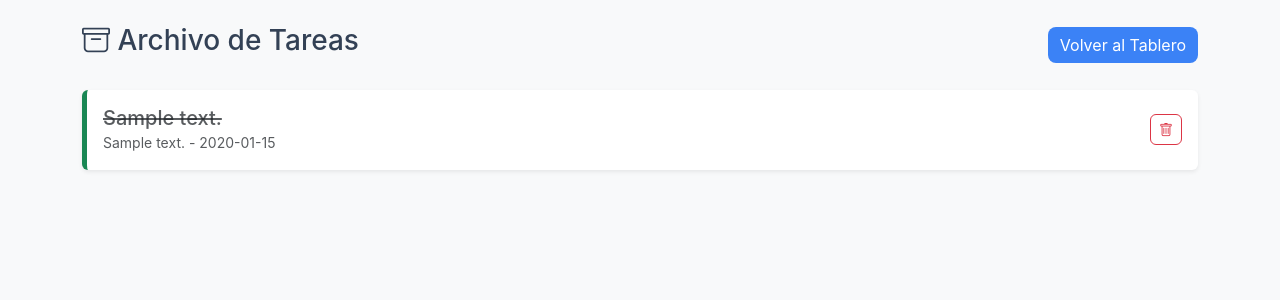
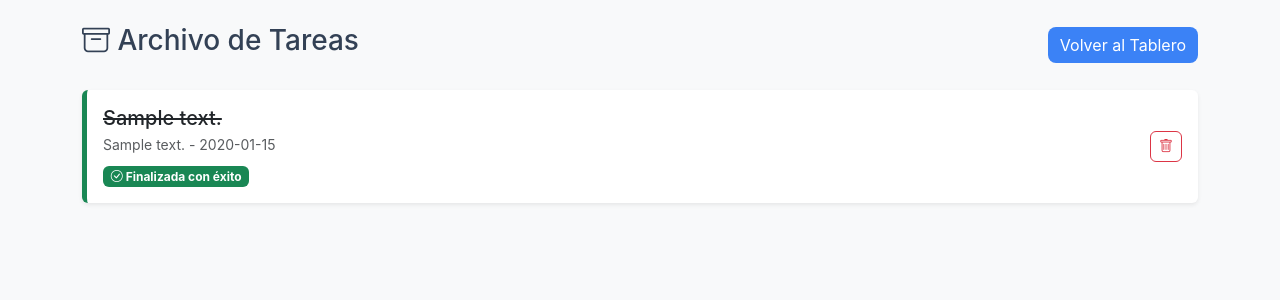
Before and after one commit to zamu182/tareas_diarias, a Flask app: template templates/archivo.html in a window 1280 px wide. Shown: the top 300 px of the page. Run offline with Flask 3, Linux system fonts and the light colour scheme; the template is opened without the code that fills it: values that come from a table or form of the project are taken from there, others are empty; tables that the repository leaves empty hold one stand-in row (values such as "Sample post").

Commit message:
diseño estable y con checkv5

```diff
--- a/templates/archivo.html
+++ b/templates/archivo.html
@@ -20,9 +20,20 @@
          {% if t.prioridad == 'Alta' %}border-danger{% elif t.prioridad == 'Media' %}border-warning{% else %}border-success{% endif %}">
         <div class="card-body d-flex justify-content-between align-items-center">
             <div>
-                <h5 class="mb-0 text-decoration-line-through text-muted">{{ t.texto }}</h5>
-                <small class="text-muted">{{ t.descripcion }} - {{ t.fecha }}</small>
+                <h5 class="mb-1 {{ 'text-decoration-line-through' if t.completo else '' }}">
+                    {{ t.texto }}
+                </h5>
+                <small class="text-muted d-block">{{ t.descripcion }} - {{ t.fecha }}</small>
+
+                <div class="mt-2">
+                    {% if t.completo %}
+                        <span class="badge bg-success"><i class="bi bi-check-circle"></i> Finalizada con éxito</span>
+                    {% else %}
+                        <span class="badge bg-secondary"><i class="bi bi-box-arrow-in-down"></i> Solo archivada</span>
+                    {% endif %}
+                </div>
             </div>
+
             <a href="/eliminar_definitivo/{{t.id}}" class="btn btn-sm btn-outline-danger" onclick="return confirm('¿Seguro que deseas eliminar esta tarea?')">
                 <i class="bi bi-trash"></i>
             </a>
```
